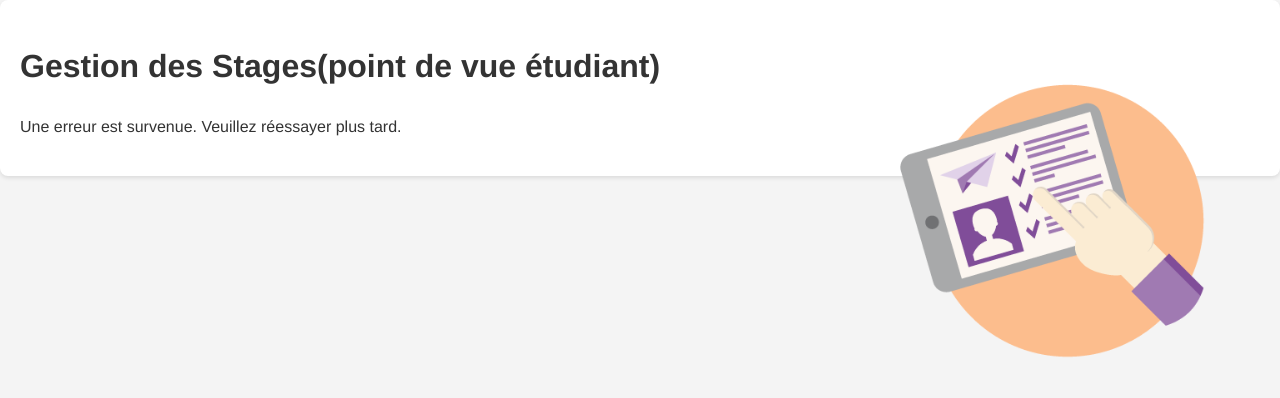
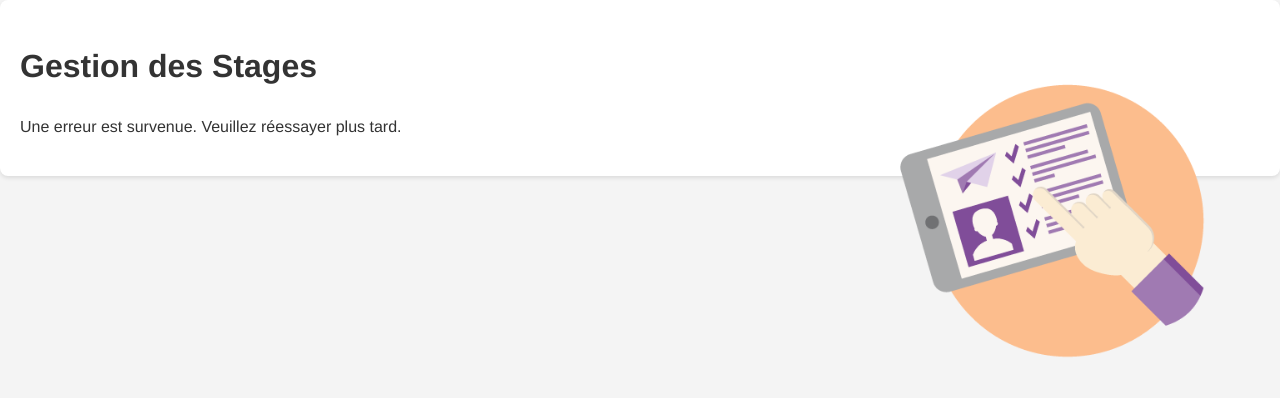
Before and after one commit to DevKosX/GestionDesStagesProject, a PHP site: page /views/gds/gds_etudiant.php in a window 1280 px wide. Shown: the part 104-502 px from the top of the page. Run offline with PHP 8.4, Linux system fonts and the light colour scheme; the visitor is signed in with stand-in values (Sample User, id 1).

Commit message:
changement d'un texte

```diff
--- a/AppStage/views/gds/gds_etudiant.php
+++ b/AppStage/views/gds/gds_etudiant.php
@@ -45,7 +45,7 @@
         <!-- Contenu principal -->
         <main class="main-content">
 
-                 <h1>Gestion des Stages(point de vue étudiant)</h1>
+                 <h1>Gestion des Stages</h1>
                  <div id="content-area"></div>
                  <img src="../public/images/image.png" alt="image de téléphone" style="position: absolute; top: 120px; right: 20px; width: 30%; height: auto;">
              </header>
```
